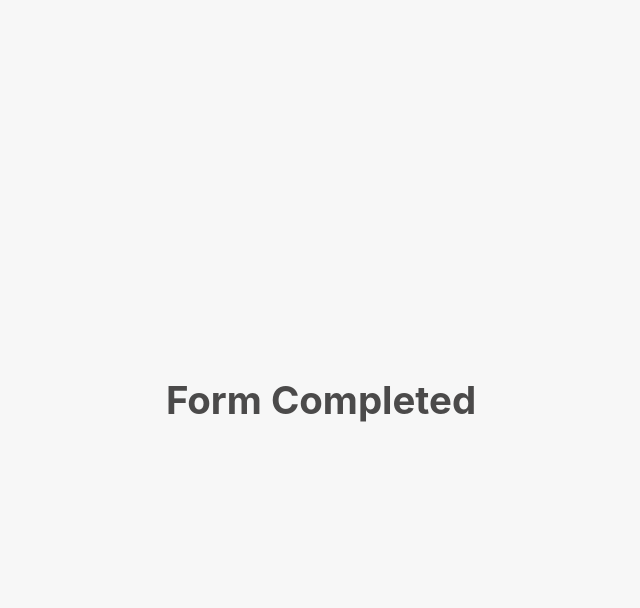
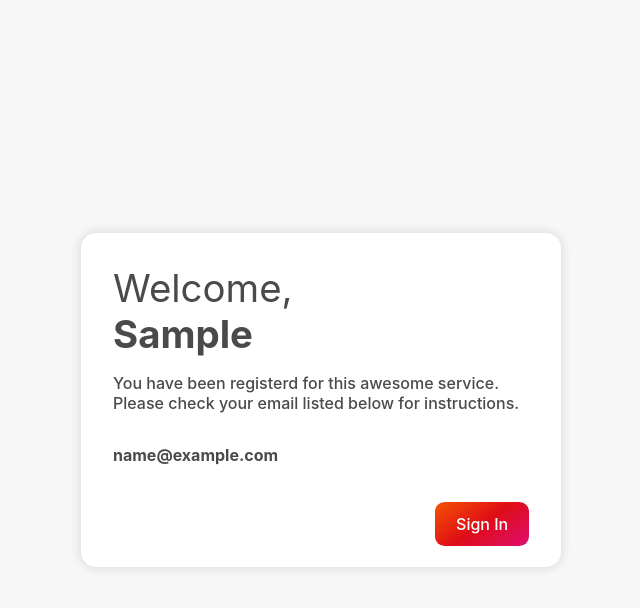
Before and after one commit to aarajh/flipgridchallenge, a React (Create React App) app: page / in a window 1280 px wide. Both pictures are taken after typing "Sample", "name@example.com", "Sample123" into the empty fields and a click on the button "Sign up!". Shown: the top 608 px of the page, without its empty margins (319-959 px from the left). Built offline with nearby package versions, Linux system fonts and the light colour scheme.

Commit message:
Passed Data to Confirmation Added text to confirmation screen

```diff
--- a/src/screens/Signup/Confirmation.js
+++ b/src/screens/Signup/Confirmation.js
@@ -1,12 +1,34 @@
 import React from 'react';
 import './Signup.css';
 
+import Button from 'components/Button/'
 
 class SignupConfirmation extends React.Component{
+    constructor(props){
+        super(props);
+    }
+
+    handleSignin=()=>{
+        alert("Sign in button pressed.")
+    }
 
     render(){
+        const formData=this.props.formData
         return(
-            <h1>Form Completed</h1>
+            <div className="Signup">
+            <header className="title">
+                <h1 style={{fontWeight: 'normal'}}>Welcome,</h1>
+                <h1>{formData['firstName']}</h1>
+            </header>
+            <p className="helperText">You have been registerd for this awesome service.
+            Please check your email listed below for instructions.</p>
+
+            <p style={{fontWeight:'bold'}}>{formData['email']}</p>
+            <Button
+                onClick={this.handleSignin}
+                label="Sign In"
+                />
+            </div>
         )
     }
 }
--- a/src/screens/Signup/SignupForm.js
+++ b/src/screens/Signup/SignupForm.js
@@ -60,7 +60,7 @@ class Signup extends React.Component{
         event.preventDefault();
         if(this.formValidation()){
             console.log("Signed up with", this.state);
-            this.props.toggleCompletion();
+            this.props.dispatchFormData(this.state.formData);
         }
     }
     render(){
--- a/src/screens/Signup/index.js
+++ b/src/screens/Signup/index.js
@@ -7,22 +7,21 @@ class SignupRouting extends React.Component{
     constructor(props){
         super(props);
         this.state={
-            signupFormComplete: false
+            formData:null
         }
     }
 
-    toggleCompletion=()=>{
-        let isComplete=this.state.signupFormComplete;
-        this.setState({signupFormComplete: !isComplete})
+    dispatchFormData=(formData)=>{
+        this.setState({formData})
     }
 
     render(){
-        if(!this.state.signupFormComplete)
+        if(!this.state.formData)
         return(
-            <SignupForm toggleCompletion={this.toggleCompletion}/>
+            <SignupForm dispatchFormData={this.dispatchFormData}/>
         )
         return(
-            <SignupConfirmation/>
+            <SignupConfirmation formData={this.state.formData}/>
         )
     }
 }
```
